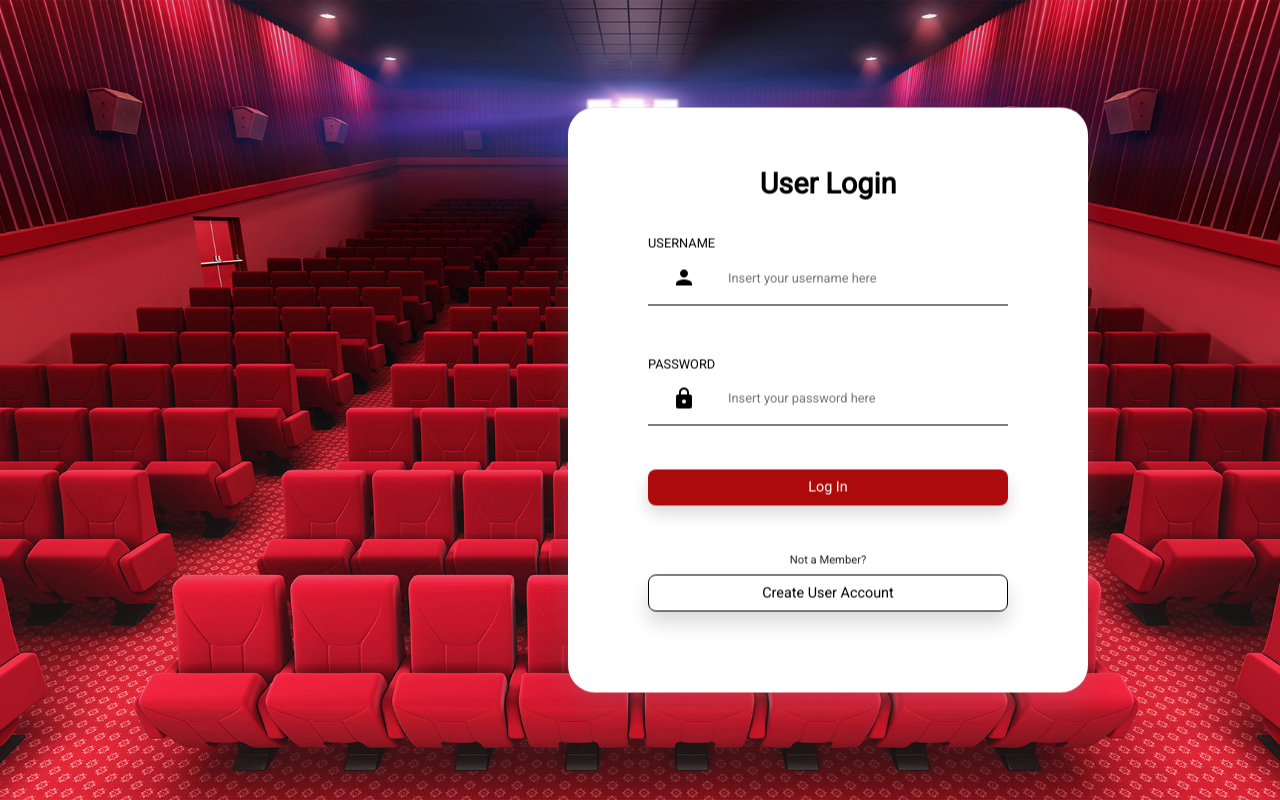
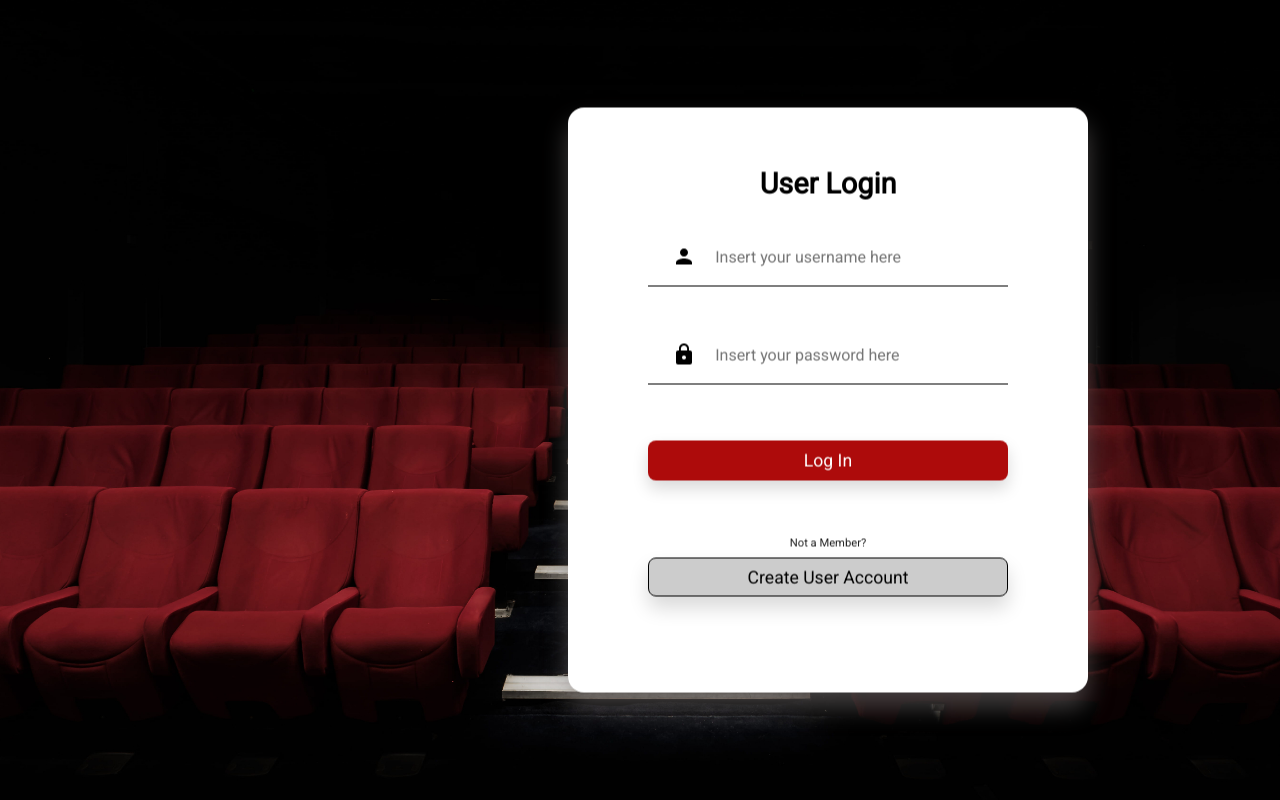
Before and after one commit to JFFFFF10/React---Cinema-Frontend-, a React (Create React App) app: page / in a window 1280 px wide. Built offline with nearby package versions, Linux system fonts and the light colour scheme.

Commit message:
fix css for LoginForm and change background

```diff
--- a/package.json
+++ b/package.json
@@ -13,7 +13,6 @@
     "axios": "^1.3.6",
     "react": "^18.2.0",
     "react-dom": "^18.2.0",
-    "react-scripts": "5.0.1",
     "web-vitals": "^2.1.4"
   },
   "scripts": {
@@ -39,5 +38,8 @@
       "last 1 firefox version",
       "last 1 safari version"
     ]
+  },
+  "devDependencies": {
+    "react-scripts": "^5.0.1"
   }
 }
--- a/src/App.js
+++ b/src/App.js
@@ -1,5 +1,5 @@
 import React from "react";
-import LoggedIn from "./Components/LoggedIn/LogggedInTest";
+import LoggedIn from "./Components/LoggedIn/LogggedIn";
 import LoginForm from "./Components/LoginForm/LoginForm";
 
 class App extends React.Component {
--- a/src/Components/Card/Card.css
+++ b/src/Components/Card/Card.css
@@ -1,13 +1,13 @@
 .card {
   width: 520px;
   height: 585px;
-  border-radius: 1.7rem;
+  border-radius: 1rem;
   padding: 2.5rem;
   padding-left: 4.5rem;
   padding-right: 4.5rem;
   backdrop-filter: blur(14px);
   background-color: white;
-  box-shadow: 0 15px 25px rgba(129, 124, 124, 0.2);
+  box-shadow: 0 15px 25px rgba(129, 124, 124, 0.5);
 
   position: absolute;
   top: 50%;
--- a/src/Components/LoginForm/LoginForm.css
+++ b/src/Components/LoginForm/LoginForm.css
@@ -3,16 +3,8 @@
   color: black;
   text-align: center;
   margin-top: 1.2rem;
-  margin-bottom: 1.2rem;
+  margin-bottom: 1.7rem;
   font-size: 1.8rem;
-}
-
-/* Login Form Input Title */
-.input_title {
-  font-family: inherit;
-  margin-left: 0.5rem;
-  margin-top: 1rem;
-  font-size: 0.8rem;
 }
 
 /* Login Form Inputs Container */
@@ -26,8 +18,7 @@
   width: 95%;
   margin: 1rem 0.5rem;
   padding: 0.2rem;
-  padding-left: 1rem;
-  font-size: 0.8rem;
+  font-size: 1rem;
   font-family: inherit;
   outline: 0;
   border: 0;
@@ -37,21 +28,27 @@
 .input_icon_container {
   display: flex;
   align-items: center;
-  margin-bottom: 2.2rem;
+  margin-bottom: 2.5rem;
   margin-left: 0.5rem;
   margin-right: 0.5rem;
   border-bottom: 1px solid black;
 }
 
+.input_icon_container input:focus::placeholder {
+  opacity: 0;
+  transform: translate(-10px, 0);
+  transition: all 0.5s ease-in-out;
+}
+
 /* Login Form Login Button */
 .login_button {
   display: block;
-  margin: 0.5rem auto;
+  margin: 1rem auto;
   width: 96%;
   padding: 0.55rem 1rem;
   border-radius: 8px;
   outline: 0;
-  font-size: 0.9rem;
+  font-size: 1.1rem;
   font-family: inherit;
   text-align: center;
   cursor: pointer;
@@ -62,7 +59,7 @@
 }
 
 .login_button:hover {
-  border: 2px solid #90021F;
+  border: 1px solid #90021F;
   background-color: #90021F;
   box-shadow: 0 0.5rem 1rem rgba(0, 0, 0, 0.4), 0 0 0 2px rgba(0, 0, 0, 0.2);
 }
@@ -80,11 +77,11 @@
   padding: 0.55rem 1rem;
   border-radius: 8px;
   outline: 0;
-  font-size: 0.9rem;
+  font-size: 1.1rem;
   font-family: inherit;
   text-align: center;
   cursor: pointer;
-  background-color: rgba(255, 255, 255, 0.2);;
+  background-color: rgba(0, 0, 0, 0.2);;
   color: black;
   border: 1px solid black;
   box-shadow: 0 0.7rem 1.2rem rgba(0, 0, 0, 0.15);
@@ -123,13 +120,13 @@
   color: black;
   margin-left: 1.5rem;
   margin-right: 0.5rem;
-  font-size: 0.5rem;
+  font-size: 1.3rem;
 }
 
 .error_msg {
   color: red;
   font-size: 0.7rem;
-  margin: -1rem auto 0;
+  margin: -1.3rem auto 0;
   text-align: center;
 }
 
--- a/src/Components/LoginForm/LoginForm.jsx
+++ b/src/Components/LoginForm/LoginForm.jsx
@@ -104,7 +104,7 @@ class LoginForm extends React.Component {
 
         <form onSubmit={this.handleSubmit}>
           <div className="inputs_container">
-            <div className="input_title">USERNAME</div>
+
             <div className="input_icon_container">
               <PersonIcon className="icon" />
               <input
@@ -117,7 +117,6 @@ class LoginForm extends React.Component {
             {this.renderErrorMsg("username")}
             {this.renderErrorMsg("noUsername")}
 
-            <div className="input_title">PASSWORD</div>
             <div className="input_icon_container">
               <LockIcon className="icon" />
               <input
```
Also changed, not shown: src/Components/LoggedIn/LoggedIn.jsx (deleted, +0 -22 lines), src/Components/LoggedIn/LogggedIn.jsx (renamed from src/Components/LoggedIn/LogggedInTest.jsx), src/background.jpg, 1 other file (tests, documents, lock files or other folders).
